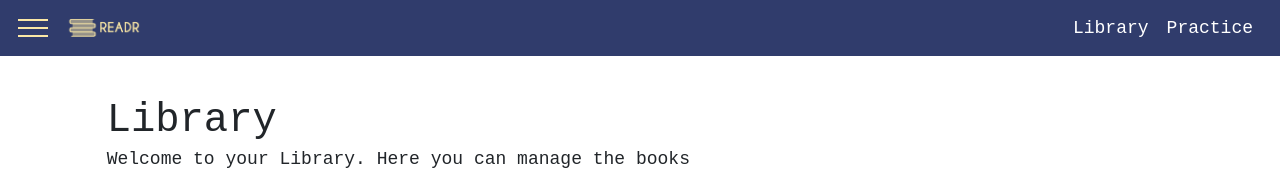
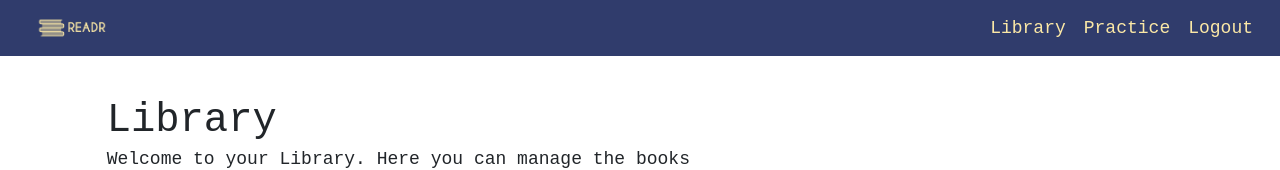
Before and after one commit to decyphr-net/decyphr-next, a Next.js app: page /en/library in a window 1280 px wide. Shown: the top 170 px of the page. Built offline with nearby package versions, Linux system fonts and the light colour scheme; no server answers; what next would draw is missing.

Commit message:
Add logout to nav

```diff
--- a/components/layout/Navigation.tsx
+++ b/components/layout/Navigation.tsx
@@ -40,6 +40,11 @@ export const SideDrawer = (props) => {
             <a href="/">Practice</a>
           </Link>
         </li>
+        <li>
+          <Link href="/api/logout">
+            <a>Logout</a>
+          </Link>
+        </li>
       </ul>
     </nav>
   );
@@ -69,7 +74,12 @@ export const Toolbar = (props) => {
             </li>
             <li>
               <Link href="/[lang]/practice" as={`/${locale}/practice`}>
-                <a href="/">Practice</a>
+                <a>Practice</a>
+              </Link>
+            </li>
+            <li>
+              <Link href="/api/logout">
+                <a>Logout</a>
               </Link>
             </li>
           </ul>
--- a/components/layout/navigation.module.scss
+++ b/components/layout/navigation.module.scss
@@ -44,7 +44,7 @@
 }
 
 .navigationItems a {
-  color: white;
+  color: #fbe8a6;
   text-decoration: none;
 
   &:hover,
@@ -112,7 +112,7 @@
   }
 
   & a {
-    color: #fbfbfb;
+    color: #fbe8a6;
     text-decoration: none;
     font-size: 1.2rem;
 
@@ -152,6 +152,10 @@
     width: 600px;
   }
 
+  .toggleButton {
+    display: None;
+  }
+
   .toolbarLogo {
     img {
       width: 35%;
--- a/pages/[lang]/dashboard/index.tsx
+++ b/pages/[lang]/dashboard/index.tsx
@@ -21,7 +21,6 @@ const Dashboard: NextPage = (props) => {
   const [errors, setErrors] = useState([]);
 
   useEffect(() => {
-    console.log(props);
     getDashboardData();
   }, []);
 
@@ -97,6 +96,4 @@ Dashboard.getInitialProps = async ({ req, res }) => {
   return { session, userData };
 };
 
-// export default Dashboard;
-
 export default withLocale(Dashboard);
```
